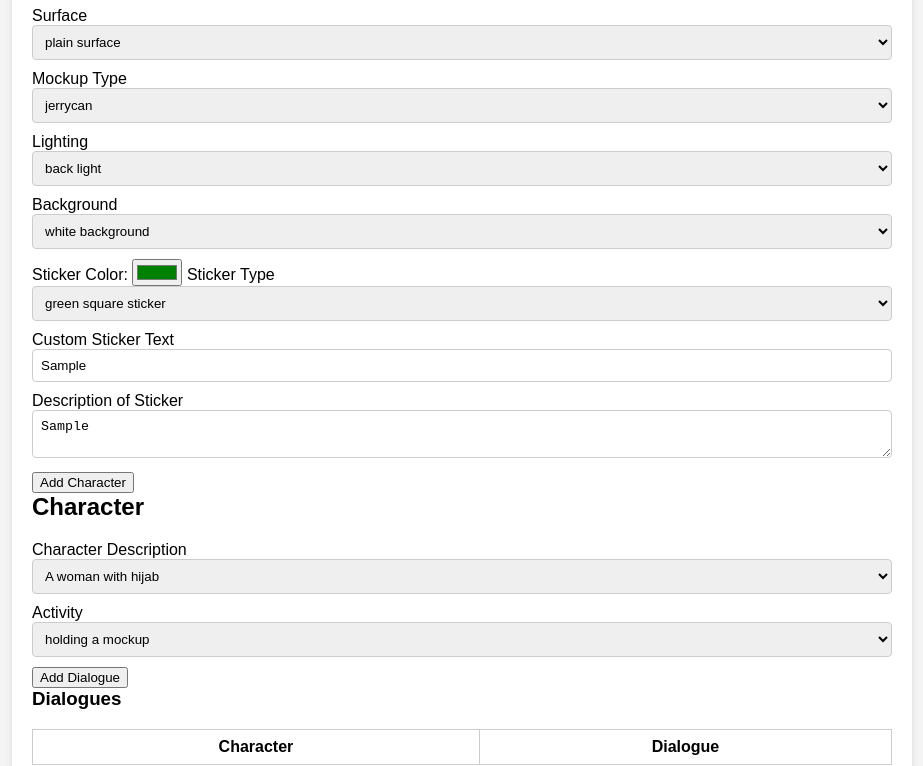
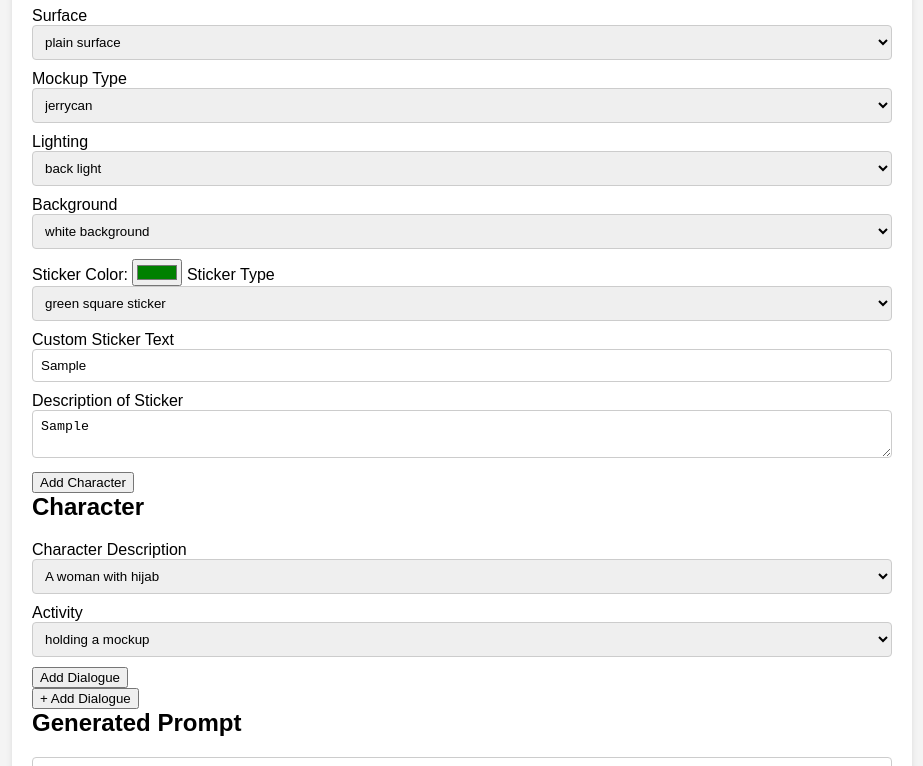
Before and after one commit to aiindonesiaart/productpromotion-vpg, a plain HTML site: page index.html in a window 1280 px wide. Both pictures are taken after typing "Sample", "Sample" into the empty fields and a click on the button "Add Character". Shown: the part 470-1236 px from the top of the page, without its empty margins (178-1101 px from the left). Drawn offline with Linux system fonts and the light colour scheme.

Commit message:
Update index.html

```diff
--- a/index.html
+++ b/index.html
@@ -120,20 +120,9 @@
 
       <button id="toggle-dialogue-btn">Add Dialogue</button>
 
-      <!-- Dialogues Table -->
-      <div id="dialogues-container">
-        <h3>Dialogues</h3>
-        <table id="dialogue-table">
-          <thead>
-            <tr>
-              <th>Character</th>
-              <th>Dialogue</th>
-            </tr>
-          </thead>
-          <tbody></tbody>
-        </table>
-        <button id="add-dialogue-row">Add Dialogue Row</button>
-      </div>
+      <!-- Dialogues Fields -->
+      <div id="dialogue-fields"></div>
+      <button type="button" id="add-dialogue-row">+ Add Dialogue</button>
     </section>
 
     <!-- Generate Prompt Section -->
```
